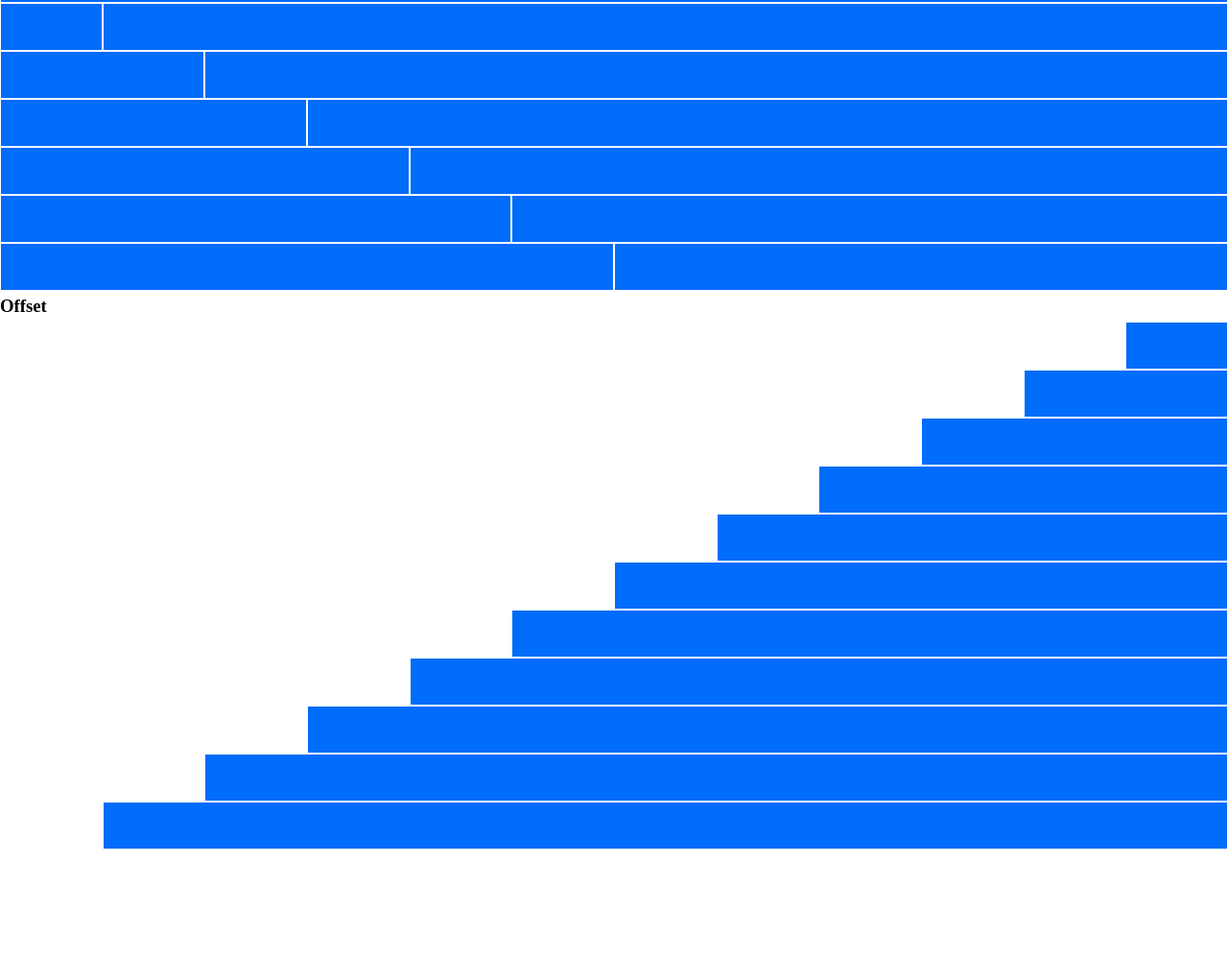
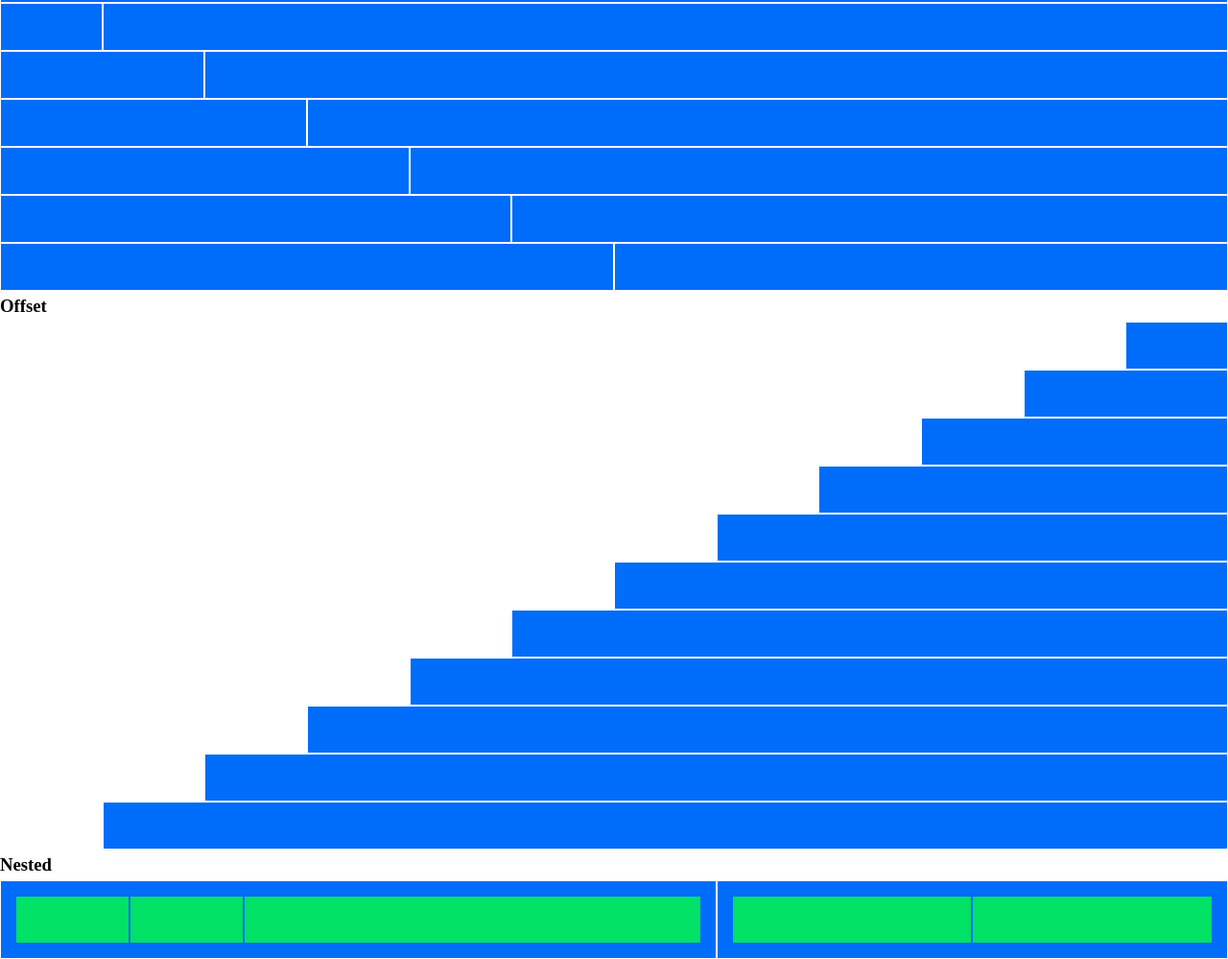
Before and after one commit to MarcoPorcaro1987/html-css-12bool, a plain HTML site: page index.html in a window 1280 px wide. Shown: the part 449-1448 px from the top of the page at 96% size. Before the commit the page ends 1334 px from the top, so only its background shows below. Drawn offline with Linux system fonts and the light colour scheme.

Commit message:
Aggiunto Nested

```diff
--- a/index.html
+++ b/index.html
@@ -231,6 +231,36 @@
                     <div class="box"></div>
                 </div>
             </div>
+            <h3>Nested</h3>
+            <div class="row">
+                <div class="col-xs-7">
+                    <div class="box">
+                        <div class="row">
+                            <div class="col-xs-2">
+                                <div class="box nested"></div>
+                             </div>
+                             <div class="col-xs-2">
+                                 <div class="box nested"></div>
+                              </div>
+                              <div class="col-xs-8">
+                                 <div class="box nested"></div>
+                              </div>
+                        </div>
+                    </div>
+                </div>
+                <div class="col-xs-5">
+                    <div class="box">
+                        <div class="row">
+                            <div class="col-xs-6">
+                                <div class="box nested"></div>
+                             </div>
+                             <div class="col-xs-6">
+                                 <div class="box nested"></div>
+                              </div>
+                        </div>
+                    </div>
+                </div>
+            </div>
         </div>
     </body>
 </html>
```
